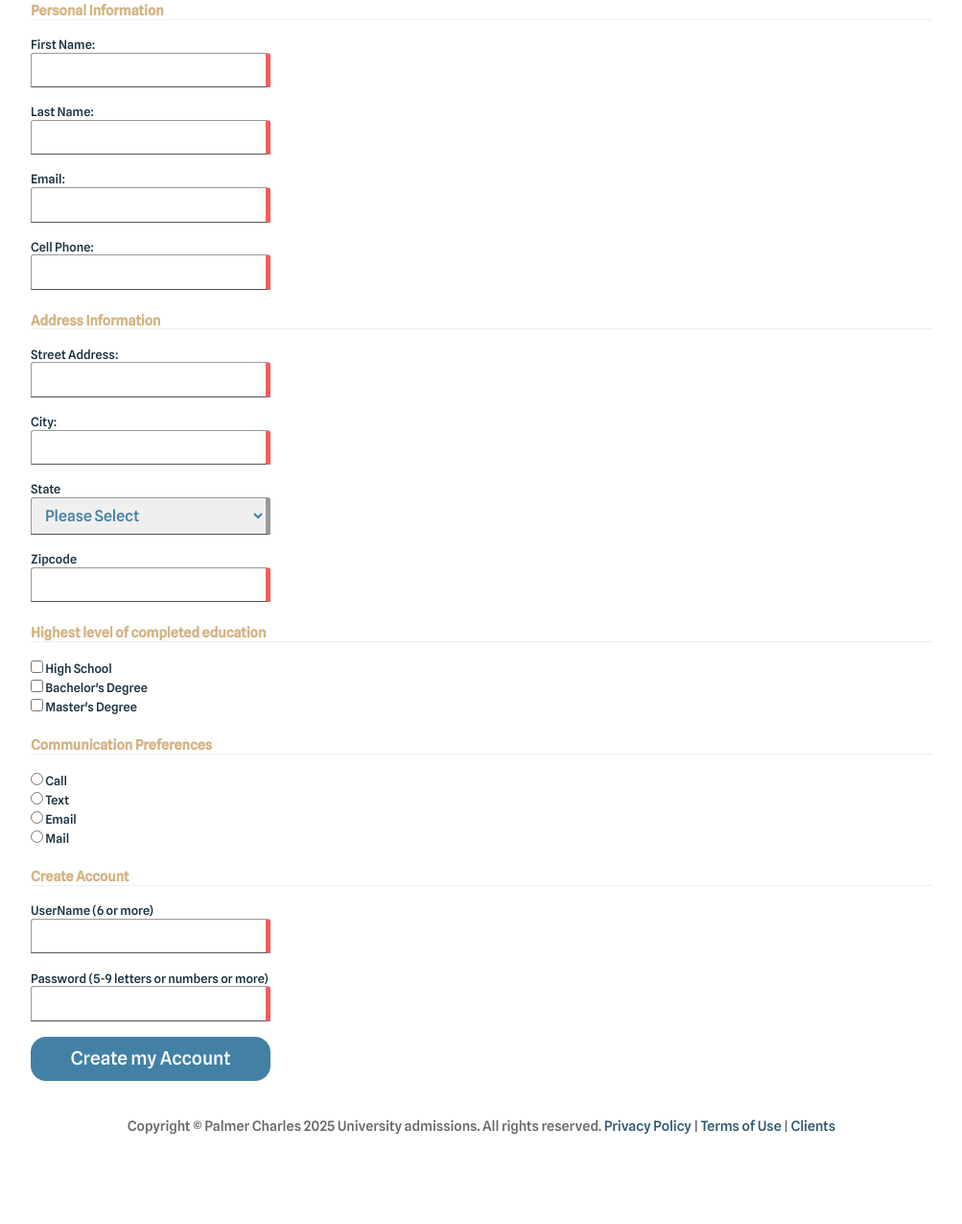
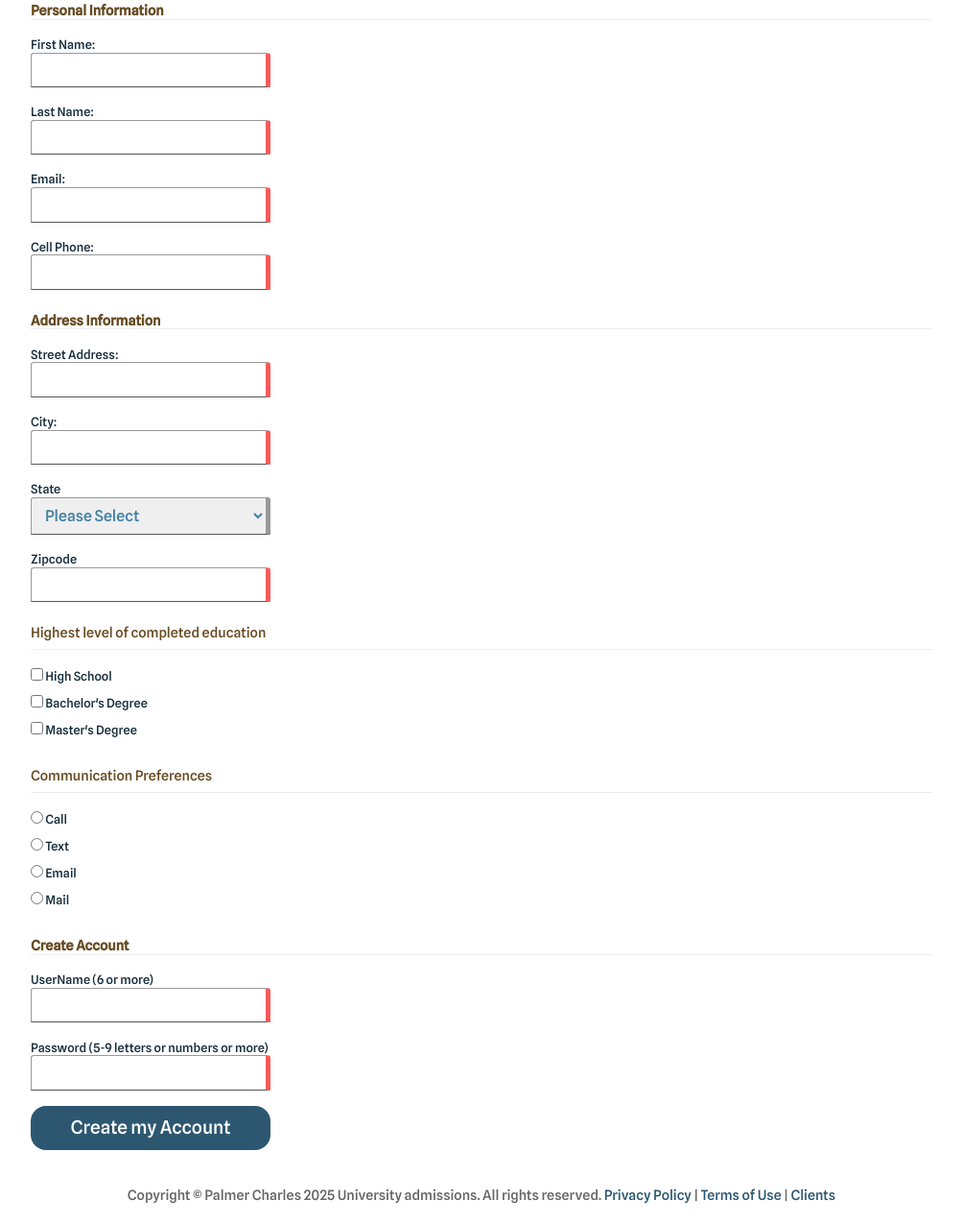
Before and after one commit to Palmtrees20000/University-Admissions, a plain HTML site: page index.html in a window 1280 px wide. Shown: the part 350-1625 px from the top of the page at 96% size, without its empty margins (138-1141 px from the left). Before the commit the page ends 1553 px from the top, so only its background shows below. Drawn offline with nearby package versions, Linux system fonts and the light colour scheme; no server answers.

Commit message:
gsfbfgbdfgbsadfsd

```diff
--- a/index.html
+++ b/index.html
@@ -27,7 +27,7 @@
 <body>
 <div id="headerWrapper">
 	<header id="top"> <!-- copy for assignment-->
-        <img src="images/1x.png" width="44" height="44" alt="logo">
+        <img src="images/1x.png" width="44" height="44" alt="Jefferson University logo">
 		<span>Jefferson University</span>
         <a href="#navlinks">&#9776;</a> <!-- copy for assignment-->
 	</header>
@@ -42,13 +42,13 @@
         <p>If you have any questions about filling out this form, please contact our admissions office at (555) 123-4567.</p>
 
         <form methods="GET" action="thanks.html" class="my-form" autocomplete="on">
-            <h3>Personal Information</h3>
+            <h2>Personal Information</h2>
             <label>First Name: <input type="text" name="fname" autocomplete="given-name" required title="First Name Here"></label>
             <label>Last Name: <input type="text" name="lname" autocomplete="family-name" required title="Last Name Here"></label>
             <label>Email: <input type="email" name="email" autocomplete="email" required title="Email Here"></label>
             <label>Cell Phone: <input type="tel" name="phone" autocomplete="tel" required title="Cell Phone Number Here"></label>
 
-            <h3>Address Information</h3>
+            <h2>Address Information</h2>
             <label>Street Address:<input type="text" name="address" autocomplete="street-address" required title="Street Address Here"></label>
             <label>City:<input type="text" name="city" autocomplete="address-level2" required title="City Here"></label>
 
@@ -111,18 +111,22 @@
 
             <label>Zipcode<input type="text" name="zipcode" required title="Zipcode Here"></label>
 
-            <h3>Highest level of completed education</h3>
+            <fieldset>
+                <legend>Highest level of completed education</legend>
                 <label><input type="checkbox" name="highschool"> High School</label>
                 <label><input type="checkbox" name="bachelors"> Bachelor's Degree</label>
                 <label><input type="checkbox" name="masters"> Master's Degree</label>
+            </fieldset>
 
-            <h3>Communication Preferences</h3>
+            <fieldset>
+                <legend>Communication Preferences</legend>
                 <label><input type="radio" name="contact" value="call"> Call</label>
                 <label><input type="radio" name="contact" value="text"> Text</label>
                 <label><input type="radio" name="contact" value="email"> Email</label>
                 <label><input type="radio" name="contact" value="mail"> Mail</label>
+            </fieldset>
 
-            <h3>Create Account</h3>
+            <h2>Create Account</h2>
             <label>UserName (6 or more)<input type="text" required minlength="6" title="Please enter a username that is at least 6 characters long"></label>
             <label>Password (5-9 letters or numbers or more)<input type="password" name="password" required pattern="[A-Za-z0-9]{5,9}" title="Please enter a password that is at least 5 letters or numbers long and no more than 9 characters long"></label>
 
--- a/scss/_large.scss
+++ b/scss/_large.scss
@@ -81,7 +81,7 @@ nav {
         color: $primaryColor;
     }
     li.active a {
-        color: $secondaryColor;
+        color: $activeNavColor; /* High contrast color for active nav */
         font-weight: bold;
     }
 }
--- a/scss/_medium.scss
+++ b/scss/_medium.scss
@@ -74,7 +74,7 @@ nav {
         color: $primaryColor;
     }
     li.active a {
-        color: $secondaryColor;
+        color: $activeNavColor; /* High contrast color for active nav */
         font-weight: bold;
     }
 }
--- a/scss/_small.scss
+++ b/scss/_small.scss
@@ -146,7 +146,7 @@ nav {
         border-bottom: 1px solid $greyColor;
     }
     li.active a {
-        color: $secondaryColor;
+        color: $ecru;
     }
 }
 li a:hover {
@@ -180,12 +180,41 @@ form.my-form {
 
     }
 }
+h2{
+    font-size: .9rem;
+    color: $ecru;
+    margin: 1.5rem 0 1rem 0;
+    border-bottom: 1px solid #eee;
+}
 h3{
     font-size: .9rem;
     color: $ecru;
     margin: 1.5rem 0 1rem 0;
     border-bottom: 1px solid #eee;
 }
+
+/* Fieldset styling for accessibility compliance */
+fieldset {
+    border: none; /* Remove default border */
+    margin: 1.5rem 0 1rem 0; /* Match h2 spacing */
+    padding: 0; /* Remove default padding */
+
+    legend {
+        font-size: .9rem;
+        color: $ecru;
+        margin: 0 0 1rem 0;
+        padding: 0;
+        border-bottom: 1px solid #eee;
+        width: 100%; /* Make border extend full width */
+        padding-bottom: 0.5rem;
+    }
+
+    label {
+        display: block;
+        margin-bottom: 0.5rem;
+    }
+}
+
 input[type=text],
 input[type=tel],
 input[type=number],
@@ -217,7 +246,7 @@ input:required:valid {
 
 input[type=submit] {
     border: none;
-    background-color: #4281A4;
+    background-color: $primaryColor;
     color: white;
     border-radius: 1rem;
     padding: .75rem 1.5rem;
--- a/scss/_variables.scss
+++ b/scss/_variables.scss
@@ -11,7 +11,10 @@ $tiffanyBlue: #96C4C0;    // Tiffany Blue
 $timberwolf: #E4DFDA;     // Timberwolf
 $bone: #E0D5C5;           // Bone
 $dun: #DCCAAF;            // Dun
-$ecru: #D4B483;           // Ecru
+$ecru: #674C23;           // Ecru
+
+// Navigation specific colors for contrast compliance
+$activeNavColor: $bone;   // Light color for active nav on dark background (#E0D5C5)
 
 $defaultFont: 'Spline Sans', 'Arial', 'Helvetica', sans-serif;
 $lightWeight: 300;
```
Also changed, not shown: css/styles.css, css/styles.min.css, 2 other files. Lines whose indentation alone changed are shown as unchanged.
